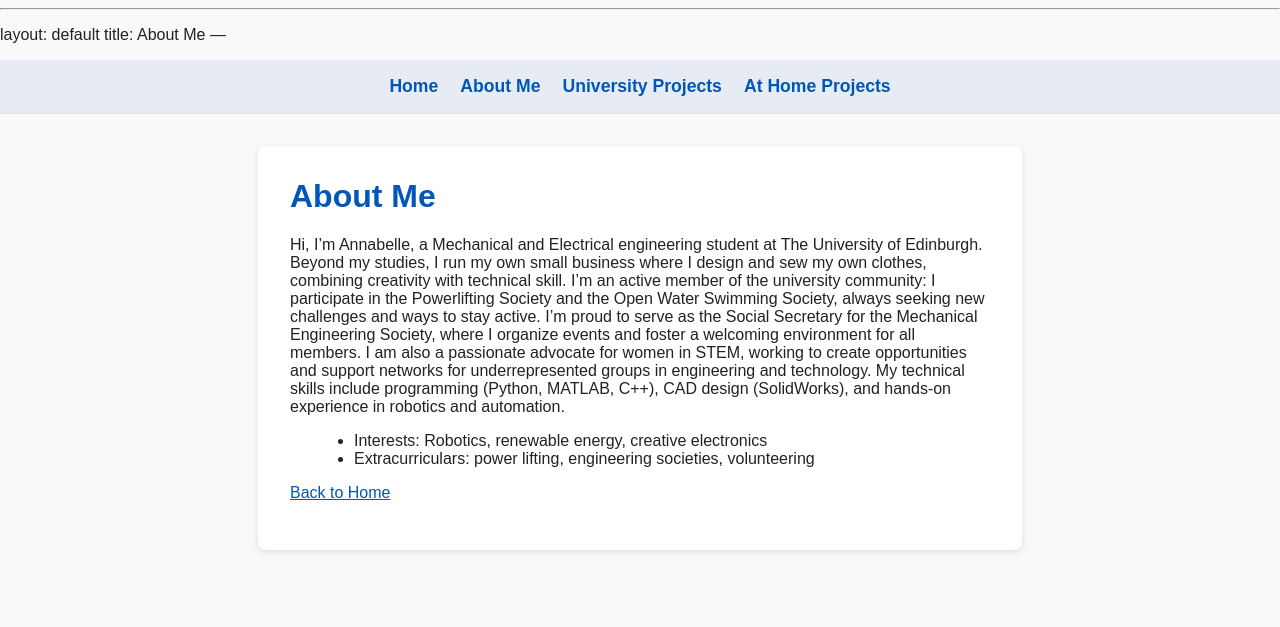
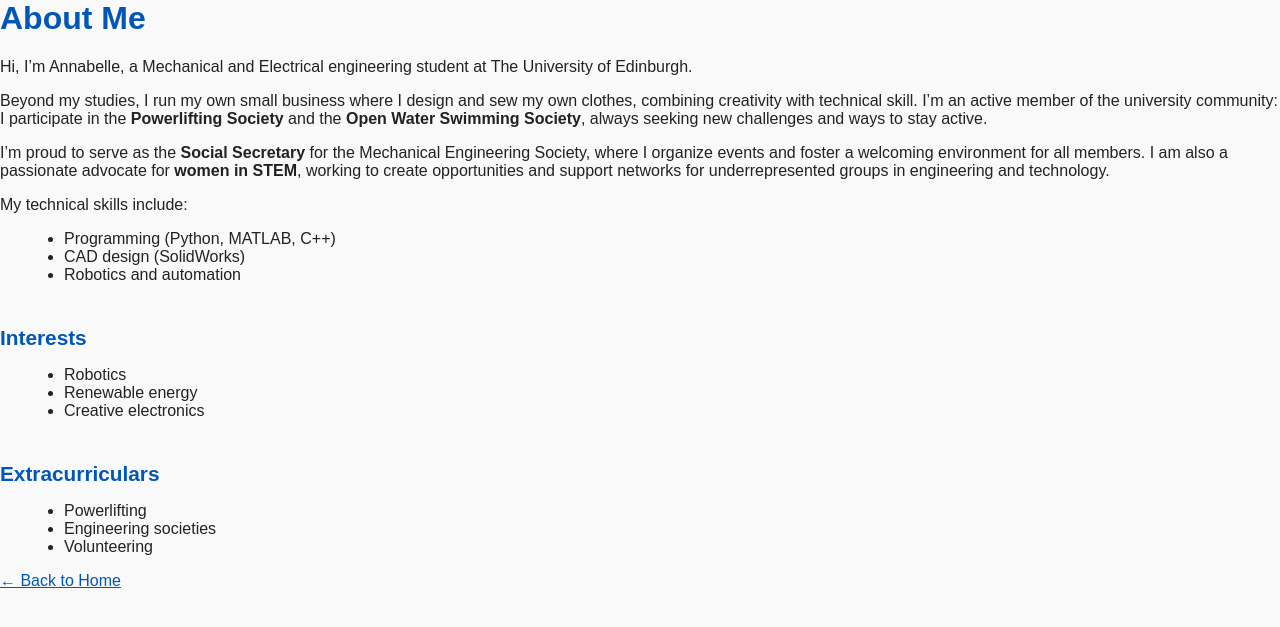
Before and after one commit to AnnabelleJohnstone/AJengineering-projects, a Jekyll site: the page built from about.md, in a window 1280 px wide. Shown: the top 627 px of the page. Built offline with Jekyll 4.4.1, drawn with Linux system fonts in a browser that asks for light colours; our own code applies the rules of GitHub Pages for plain Markdown files.

Commit message:
Update about.md

```diff
--- a/about.md
+++ b/about.md
@@ -1,28 +1,29 @@
-
 ---
 layout: default
 title: About Me
 ---
 
-<nav class="navbar">
-  <a href="/">Home</a>
-  <a href="/about/">About Me</a>
-  <a href="/university-projects/">University Projects</a>
-  <a href="/home-projects/">At Home Projects</a>
-</nav>
+# About Me
 
-<div class="container">
-  <h1>About Me</h1>
-  <p>Hi, I’m Annabelle, a Mechanical and Electrical engineering student at The University of Edinburgh.
+Hi, I’m Annabelle, a Mechanical and Electrical engineering student at The University of Edinburgh.
 
-Beyond my studies, I run my own small business where I design and sew my own clothes, combining creativity with technical skill. I’m an active member of the university community: I participate in the Powerlifting Society and the Open Water Swimming Society, always seeking new challenges and ways to stay active.
+Beyond my studies, I run my own small business where I design and sew my own clothes, combining creativity with technical skill. I’m an active member of the university community: I participate in the **Powerlifting Society** and the **Open Water Swimming Society**, always seeking new challenges and ways to stay active.
 
-I’m proud to serve as the Social Secretary for the Mechanical Engineering Society, where I organize events and foster a welcoming environment for all members. I am also a passionate advocate for women in STEM, working to create opportunities and support networks for underrepresented groups in engineering and technology.
+I’m proud to serve as the **Social Secretary** for the Mechanical Engineering Society, where I organize events and foster a welcoming environment for all members. I am also a passionate advocate for **women in STEM**, working to create opportunities and support networks for underrepresented groups in engineering and technology.
 
-My technical skills include programming (Python, MATLAB, C++), CAD design (SolidWorks), and hands-on experience in robotics and automation.</p>
-  <ul>
-    <li>Interests: Robotics, renewable energy, creative electronics</li>
-    <li>Extracurriculars: power lifting, engineering societies, volunteering</li>
-  </ul>
-  <p><a href="/">Back to Home</a></p>
-</div>
+My technical skills include:
+- Programming (Python, MATLAB, C++)
+- CAD design (SolidWorks)
+- Robotics and automation
+
+## Interests
+- Robotics
+- Renewable energy
+- Creative electronics
+
+## Extracurriculars
+- Powerlifting
+- Engineering societies
+- Volunteering
+
+[← Back to Home](/)
```
